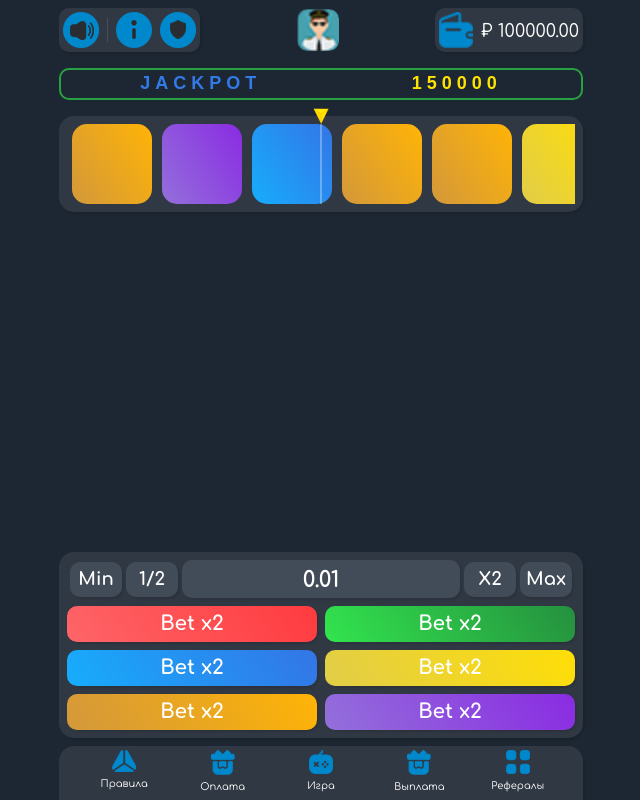
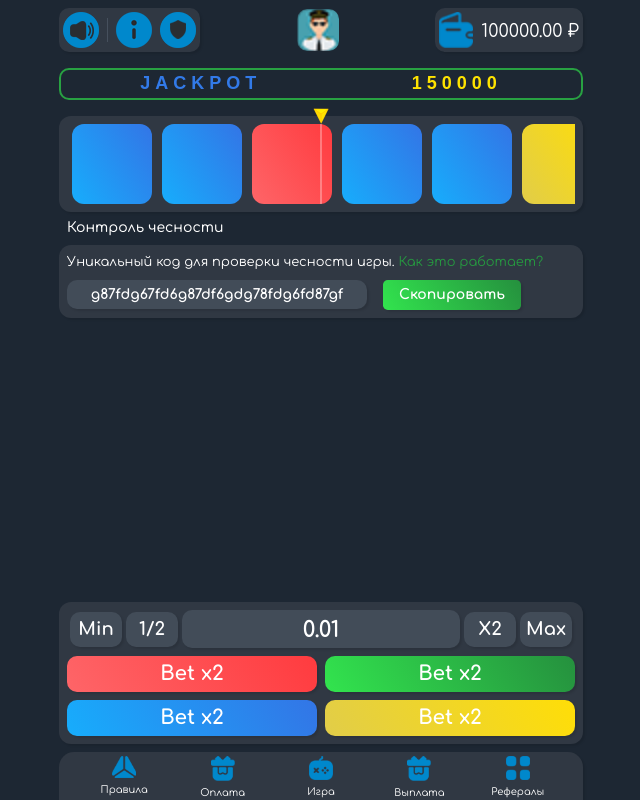
Before and after one commit to weasel-v-dev/tonroll.loc, a PHP site: page / in a window 1280 px wide. Shown: the whole page, without its empty margins (319-959 px from the left). Run offline with PHP 8.4, Linux system fonts and the light colour scheme; some libraries are stand-ins or nearby versions.

Commit message:
remove orange and purple colors

```diff
--- a/assets/css/style.css
+++ b/assets/css/style.css
@@ -55,7 +55,7 @@ button:hover {
 }
 
 .rounded-5 {
-    border-radius: 15px;
+    border-radius: 12px;
 }
 
 .trl-avatar {
--- a/assets/js/game.js
+++ b/assets/js/game.js
@@ -10,12 +10,6 @@ $(document).ready(function() {
         startGame($(this));
     });
     $('#bet-blue').click(function() {
-        startGame($(this));
-    });
-    $('#bet-orange').click(function() {
-        startGame($(this));
-    });
-    $('#bet-purple').click(function() {
         startGame($(this));
     });
 
@@ -47,8 +41,6 @@ $(document).ready(function() {
             {code: 'green', name: 'зеленый'},
             {code: 'red', name: 'красный'},
             {code: 'blue', name: 'синий'},
-            {code: 'orange', name: 'оранжевый'},
-            {code: 'purple', name: 'фиолетовый'},
             {code: 'yellow', name: 'желтый'}
         ];
         const randomIndex = Math.floor(Math.random() * classes.length);
@@ -190,6 +182,8 @@ $(document).ready(function() {
 
         if(!Number.isInteger(currentVal)) {
             currentVal = currentVal.toFixed(2);
+
+
         }
 
         $usersBet.val(currentVal);
--- a/footer.php
+++ b/footer.php
@@ -7,11 +7,11 @@ function isHome($fv, $sv)
     return $sv;
 } ?>
 
-<div class="trl-menu mt-3" style="height: <?= isHome(248, 54) ?>px;"></div>
+<div class="trl-menu mt-3" style="height: <?= isHome(198, 45) ?>px;"></div>
 </div>
 </div>
 
-<div class="position-fixed start-0 bottom-0 w-100 js-trl-menu" style="height: <?= isHome(248, 54) ?>px">
+<div class="position-fixed start-0 bottom-0 w-100 js-trl-menu" style="height: <?= isHome(198, 50) ?>px">
     <div style="max-width: 540px" class="h-100 container px-2">
         <?php
         if ($_SERVER['REQUEST_URI'] == "/" || $_SERVER['REQUEST_URI'] == "/index.php") { ?>
@@ -58,15 +58,6 @@ function isHome($fv, $sv)
                             x2
                         </button>
                     </div>
-                    <div class="d-flex mt-2">
-                        <button id="bet-orange" data-color-code="orange" data-color-name="Оранжевый"
-                                class="btn-bet lh-1 rounded-4 me-2 fw-bold text-center font-20 px-3 py-2 w-50 trl-gr-orange">Bet
-                            x2
-                        </button>
-                        <button id="bet-purple" data-color-code="purple" data-color-name="Фиолетовый" class="btn-bet lh-1 rounded-4 fw-bold text-center font-20 px-3 py-2 w-50 trl-gr-purple">Bet
-                            x2
-                        </button>
-                    </div>
                 </div>
             </div>
             <div class="pt-2"></div>
--- a/header.php
+++ b/header.php
@@ -38,6 +38,6 @@
             <?php } ?>
     <div class="d-flex align-items-center trl-bg rounded-4 p-1">
       <img src="/assets/img/wallet.png" class="pe-2 trl-avatar-header-icon--wallet" alt="">
-      <div class="font-18 lh-0" style="margin-top: 3px;">₽ 100000.00</div>
+      <div class="font-18 lh-0" style="margin-top: 3px;">100000.00 ₽</div>
     </div>
   </div>
--- a/index.php
+++ b/index.php
@@ -47,7 +47,21 @@
 <!--        </button>-->
 <!--    </li>-->
 <!--</ul>-->
-<!--<div class="tab-content" id="pills-tabContent">-->
+<h2 class="p-2 nowrap font-14 mb-0">Контроль чесности</h2>
+
+    <div class="trl-bg js-trl-table rounded-5 py-2 px-2  trl-players-bets__list overflow-auto">
+        <p class="font-13 mb-2">Уникальный код для проверки чесности игры. <a href="#" class="trl-color-green">Как это работает?</a></p>
+
+        <div class="d-flex">
+            <label style="max-width: 300px" class="w-100" >
+                <input value="g87fdg67fd6g87df6gdg78fdg6fd87gf" id="urlInput"  type="text" class="p-1 w-100 rounded-4 text-center font-14 text-white fw-bold trl-bg-light-2">
+            </label>
+            <div class="ms-3">
+                <button type="submit" id="copyBtn" class="btn-bet lh-1 rounded-3 fw-bold text-center font-14 px-3  py-2 trl-gr-green">Скопировать</button>
+            </div>
+        </div>
+    </div>
+<div class="tab-content" id="pills-tabContent">
 <!--    <div class="tab-pane fade show active" id="pills-home" role="tabpanel" aria-labelledby="pills-home-tab" tabindex="0">-->
 <!--        <div class="trl-bg js-trl-table rounded-5 py-2 px-2 d-flex  justify-content-center trl-players-bets__list overflow-auto"-->
 <!--             style="min-height: 103px;height: calc(100vh - 505px)">-->
--- a/ref.php
+++ b/ref.php
@@ -10,7 +10,7 @@
         <p class="font-13">Ваша уникальная ссылка <wbr> для приглашения друзей (рефералов):</p>
 
         <label>
-              <input value="https://tonroll.loc//?go=52391" id="urlInput" placeholder="Введите суму" type="text" class="p-1 w-100 rounded-4 text-center font-14 text-white fw-bold trl-bg-light-2">
+              <input value="https://tonroll.loc//?go=52391" id="urlInput" type="text" class="p-1 w-100 rounded-4 text-center font-14 text-white fw-bold trl-bg-light-2">
         </label>
       </div>
       <div class="d-flex justify-content-center">
```
